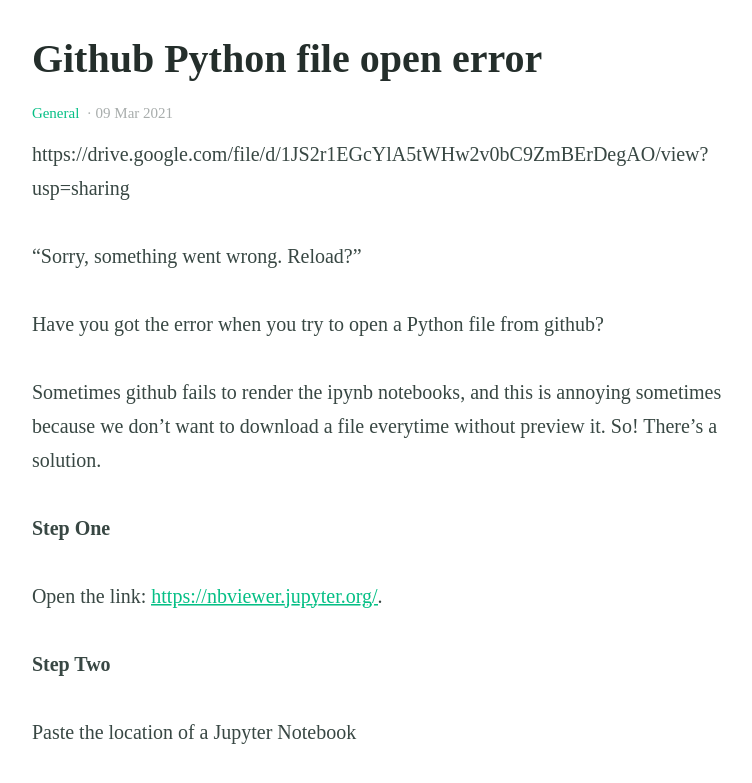
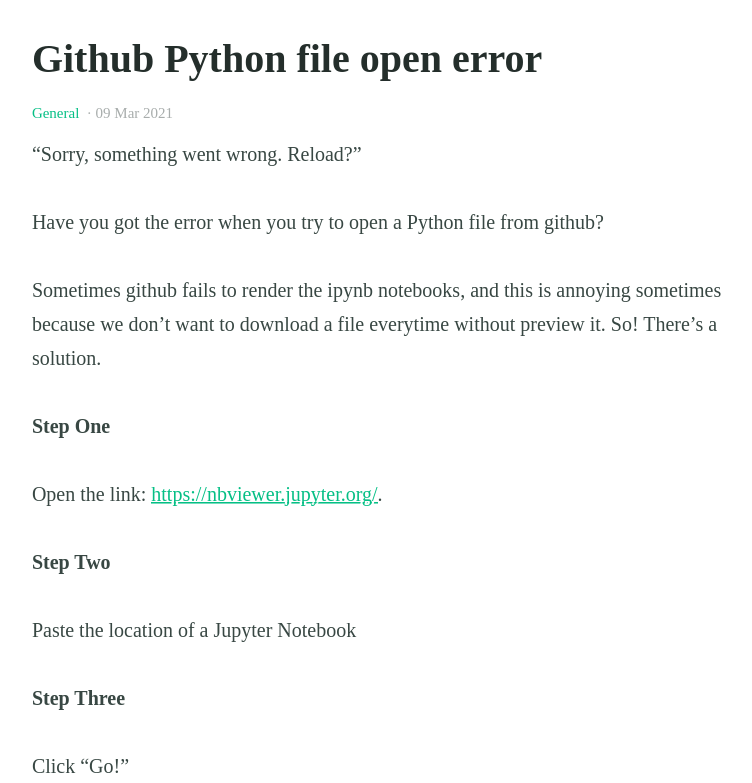
Before and after one commit to alisongh/alisongh.github.io, a Jekyll site: the page built from _posts/2021-03-13-Github-Python-file-open-error.md, in a window 1280 px wide and 900 px high, scrolled down 311 px, cut to the strip 117-900 px from the top of the window. Shown: the whole strip, without its empty margins (251-1003 px from the left). Built offline with Jekyll 4.4.1, drawn with Linux system fonts in a browser that asks for light colours; a script that is not in the unit is left out.

Commit message:
Update 2021-03-13-Github-Python-file-open-error.md

```diff
--- a/_posts/2021-03-13-Github-Python-file-open-error.md
+++ b/_posts/2021-03-13-Github-Python-file-open-error.md
@@ -7,7 +7,6 @@ categories:
 feature_image: "https://picsum.photos/2560/600?image=1"
 ---
 
-<p>https://drive.google.com/file/d/1JS2r1EGcYlA5tWHw2v0bC9ZmBErDegAO/view?usp=sharing</p>
 
 "Sorry, something went wrong. Reload?"
 
```
